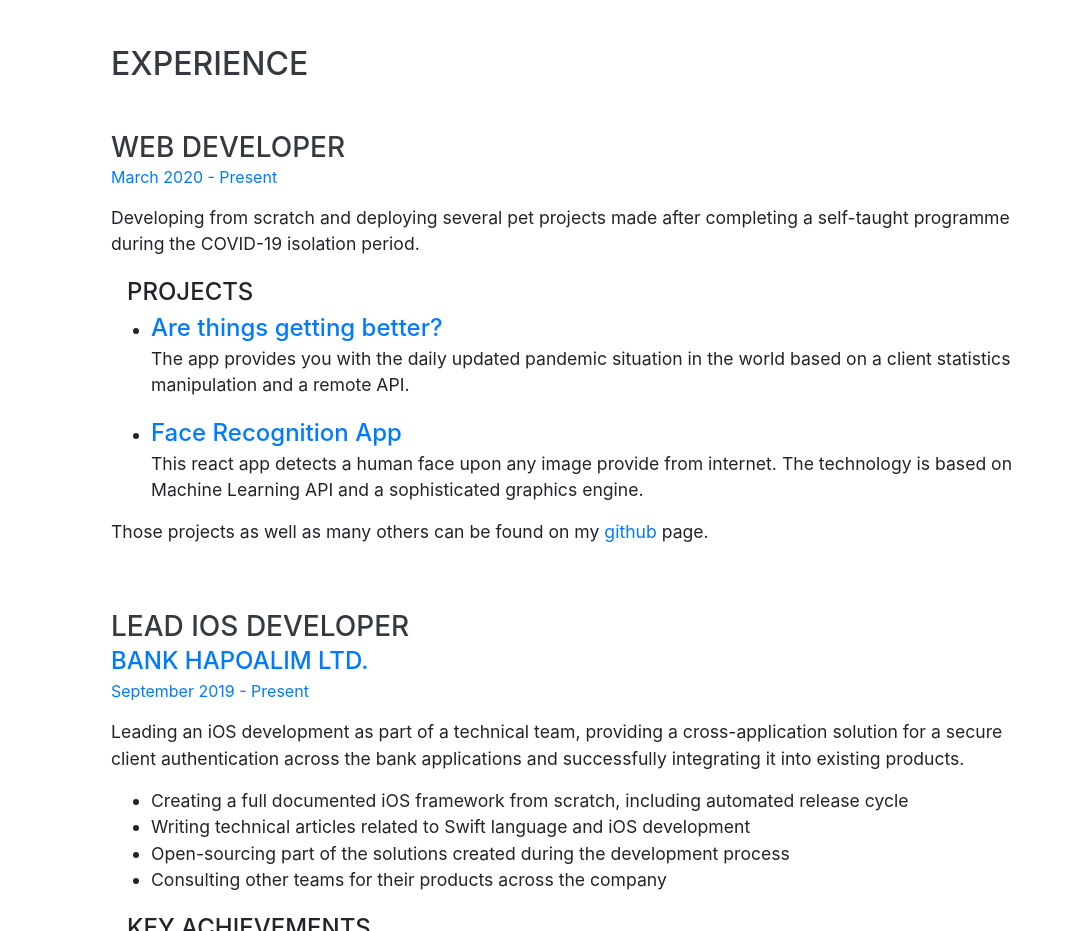
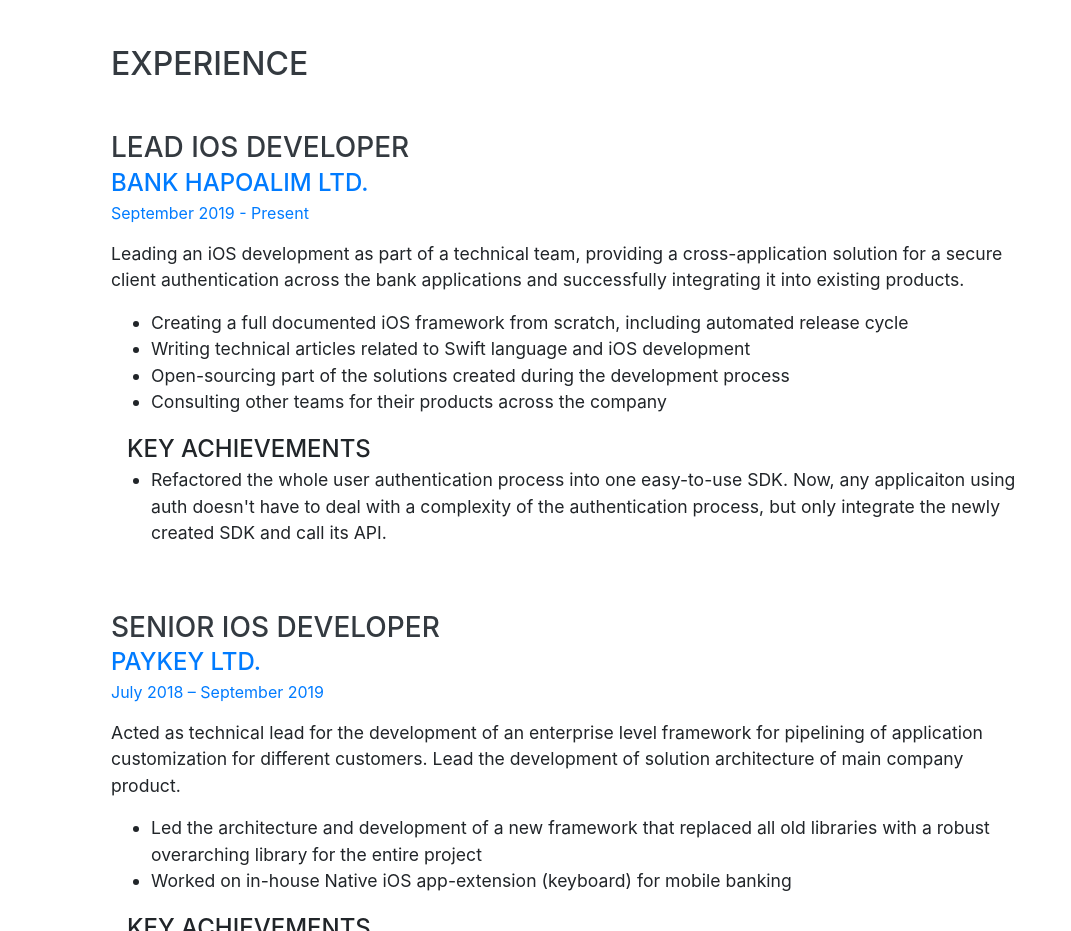
Before and after one commit to GeRryCh/web-resume, a website with bundled scripts: page index.html in a window 1280 px wide. Shown: the part 804-1735 px from the top of the page, without its empty margins (209-1280 px from the left). Built offline with nearby package versions, Linux system fonts and the light colour scheme; a web font is replaced by a local one.

Commit message:
removing web developer experience for now

```diff
--- a/index.html
+++ b/index.html
@@ -109,36 +109,6 @@
     <section class="resume-section p-3 p-lg-5 d-flex justify-content-center" id="experience">
       <div class="w-100">
         <h2 class="mb-5">Experience</h2>
-
-        <div class="resume-item d-flex flex-column flex-md-row justify-content-between mb-5">
-          <div class="resume-content">
-            <h3 class="mb-0">Web Developer</h3>
-            <div class="resume-date text-md-left mb-3">
-              <span class="text-primary">March 2020 - Present</span>
-            </div>
-            <p>
-              Developing from scratch and deploying several pet projects made after completing a self-taught programme during the COVID-19 isolation period.
-            </p>
-            <span class="subheading ml-3">Projects</span>
-            <ul>
-              <li>
-                <a href="https://gerrych.github.io/react-atgb/" >
-                  <div class="project-link">Are things getting better?</div>
-                </a>
-                <p>The app provides you with the daily updated pandemic situation in the world based on a client statistics manipulation and a remote API.</p>
-              </li>
-              <li>
-                <a href="https://gerrych.github.io/react-facerecognitionbrain/" >
-                  <div class="project-link">Face Recognition App</div>
-                </a>
-                <p>This react app detects a human face upon any image provide from internet.
-                  The technology is based on Machine Learning API and a sophisticated graphics engine.</p>
-              </li>
-            </ul>
-            <p>Those projects as well as many others can be found on my <a href="https://github.com/GeRryCh">github</a> page.</p>
-            </div>
-        </div>
-
         <div class="resume-item d-flex flex-column flex-md-row justify-content-between mb-5">
           <div class="resume-content">
             <h3 class="mb-0">Lead iOS Developer</h3>
```
